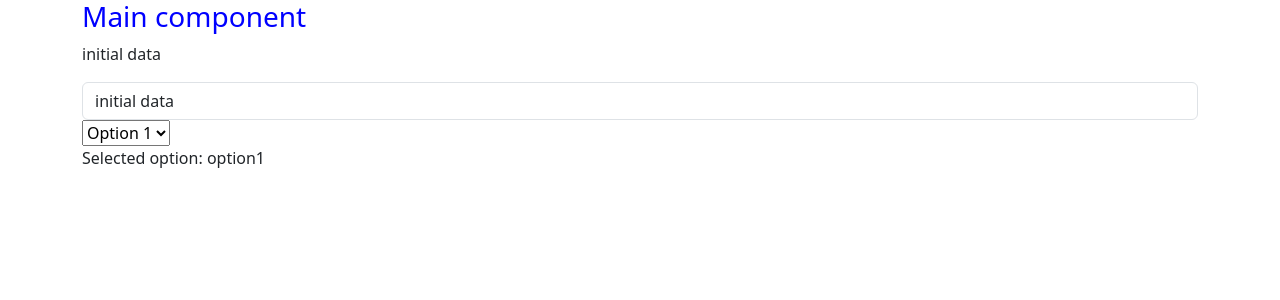
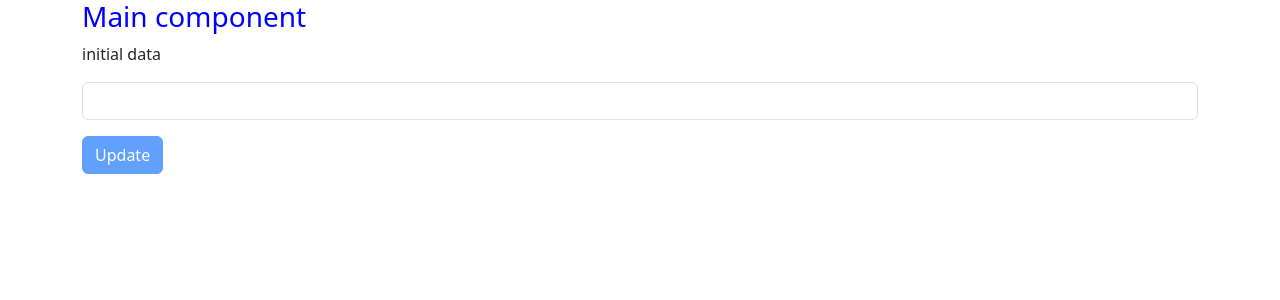
Before and after one commit to shakeebparavannur/AngularFirst, an Angular app: page / in a window 1280 px wide. Shown: the top 300 px of the page. Built offline with nearby package versions, Linux system fonts and the light colour scheme.

Commit message:
two way binding

```diff
--- a/src/app/task/task.component.html
+++ b/src/app/task/task.component.html
@@ -2,7 +2,7 @@
 <!-- <input type="text" (input)="addTask($event)"> -->
 
 <!-- Two way binding -->
-<input type="text" class="form-control"
+<!-- <input type="text" class="form-control"
 [(ngModel)]="task"
 >
 <select [(ngModel)]="selectedOption">
@@ -10,4 +10,8 @@
     <option value="option2">Option 2</option>
     <option value="option3">Option 3</option>
   </select>
-  <p>Selected option: {{ selectedOption }}</p>
+  <p>Selected option: {{ selectedOption }}</p> -->
+
+<input type="text" class="form-control" [(ngModel)]="name">
+<p>{{name}}</p>
+<button class="btn btn-primary"[disabled]="name===''"(click)="name=''">Update</button>
--- a/src/app/task/task.component.ts
+++ b/src/app/task/task.component.ts
@@ -7,9 +7,14 @@ import { Component } from '@angular/core';
 })
 export class TaskComponent {
   task='initial data';
+  name='';
   selectedOption='option1'
     addTask(e:any){
       console.log(e.target.value);
       this.task = e.target.value;
     }
+    updateName = (e:any)=>{
+      this.name=e.target.value;
+    }
+    isUsernameDisabled=this.name==='';
 }
```
